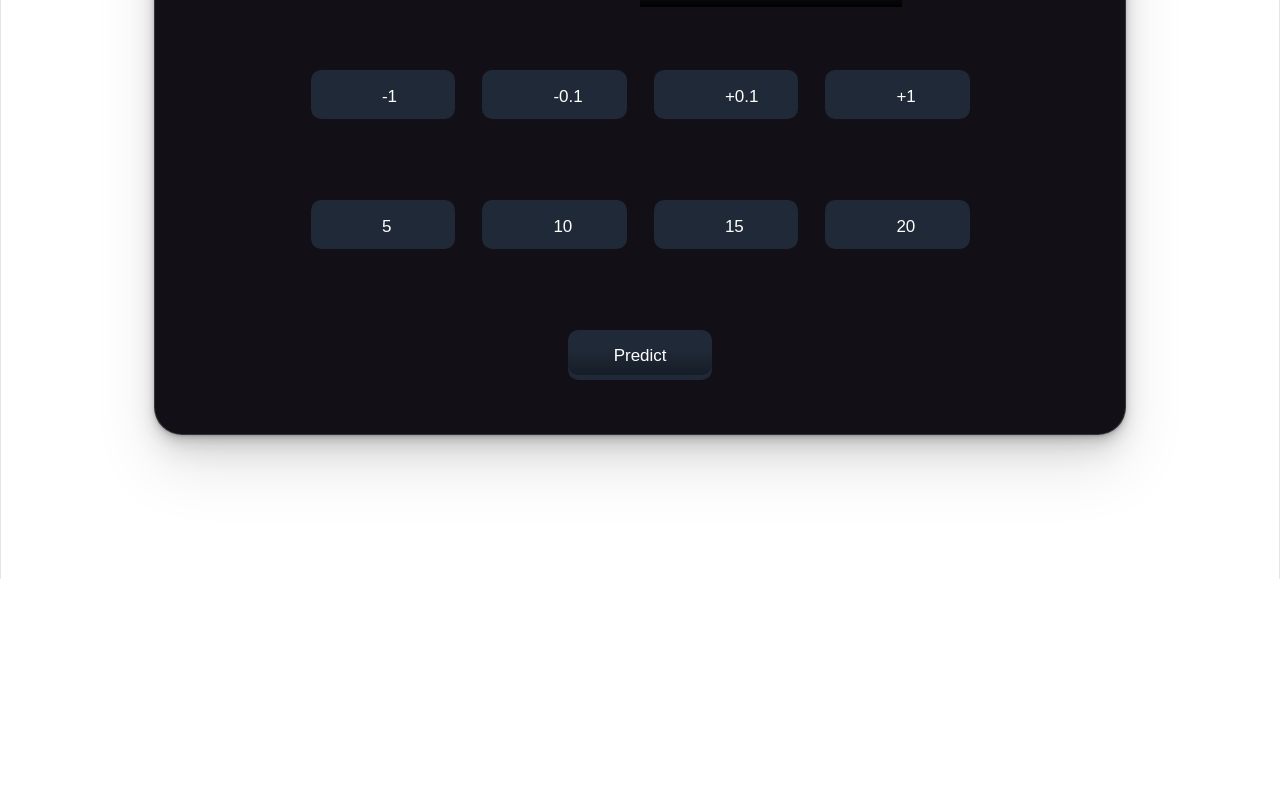
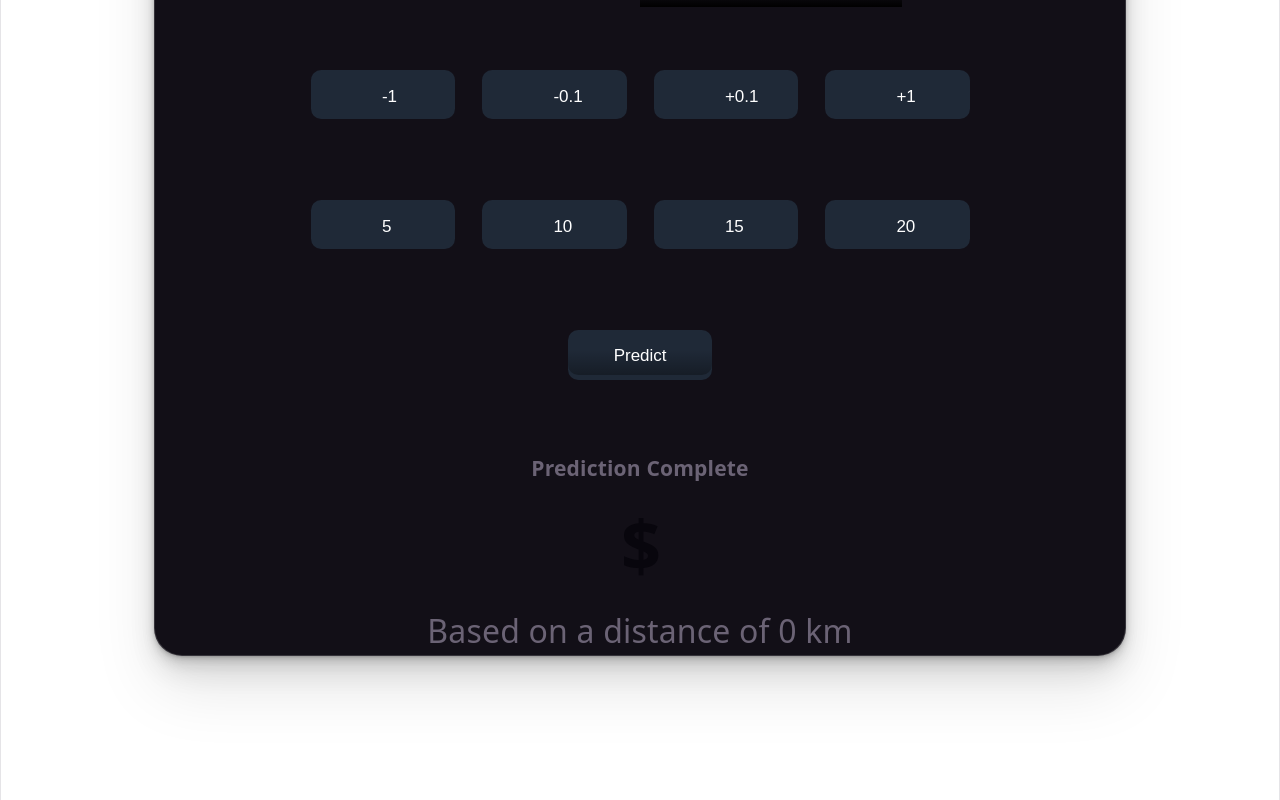
Before and after one commit to tejasvmaske-lab/cab_fare_predictor, a React (Vite) app: page / in a window 1280 px wide. Shown: the part 2445-3245 px from the top of the page. Before the commit the page ends 3024 px from the top, so only its background shows below. Built offline with nearby package versions, Linux system fonts and the light colour scheme.

Commit message:
model integrated with frontend

```diff
--- a/src/sections/Prediction.jsx
+++ b/src/sections/Prediction.jsx
@@ -26,14 +26,26 @@ function Prediction() {
         setDistance((prevDistance) => prevDistance - 0.1);
     };
 
+    const [fare, setFare] = useState(null);
+    const [showResult, setShowResult] = useState(false);
     const [isLoading, setIsLoading] = useState(false);
-    const handlePredict = () => {
+    const handlePredict = async () => {
         setIsLoading(true);
+        const response = await fetch("http://127.0.0.1:5000/predict", {
+            method: "POST",
+            headers: {
+                "Content-Type": "application/json",
+            },
+            body: JSON.stringify({
+                distance: distance,
+            }),
+        });
+        const data = await response.json();
+        setFare(data.fare);
+        setShowResult(true);
         //add a delay to show loader for 1 second
-        setTimeout(() => {
-            setIsLoading(false);
-        }, 1000);
-        isLoading == true ? <Loader /> : null;
+        await new Promise(resolve => setTimeout(resolve, 1000));
+        setIsLoading(false);
     };
 
     return (
@@ -87,6 +99,17 @@ function Prediction() {
                     <Button2 text="Predict" onClick={handlePredict} />
                 </div>
                 {isLoading && <Loader />}   {/* Show loader when isLoading is true */}
+                <div className="result-card">
+
+    <h3>Prediction Complete</h3>
+
+    <h1>${fare?.toFixed(2)}</h1>
+
+    <p>
+        Based on a distance of {distance} km
+    </p>
+
+</div>
             </BorderGlow>
             </section>
         </>
```
